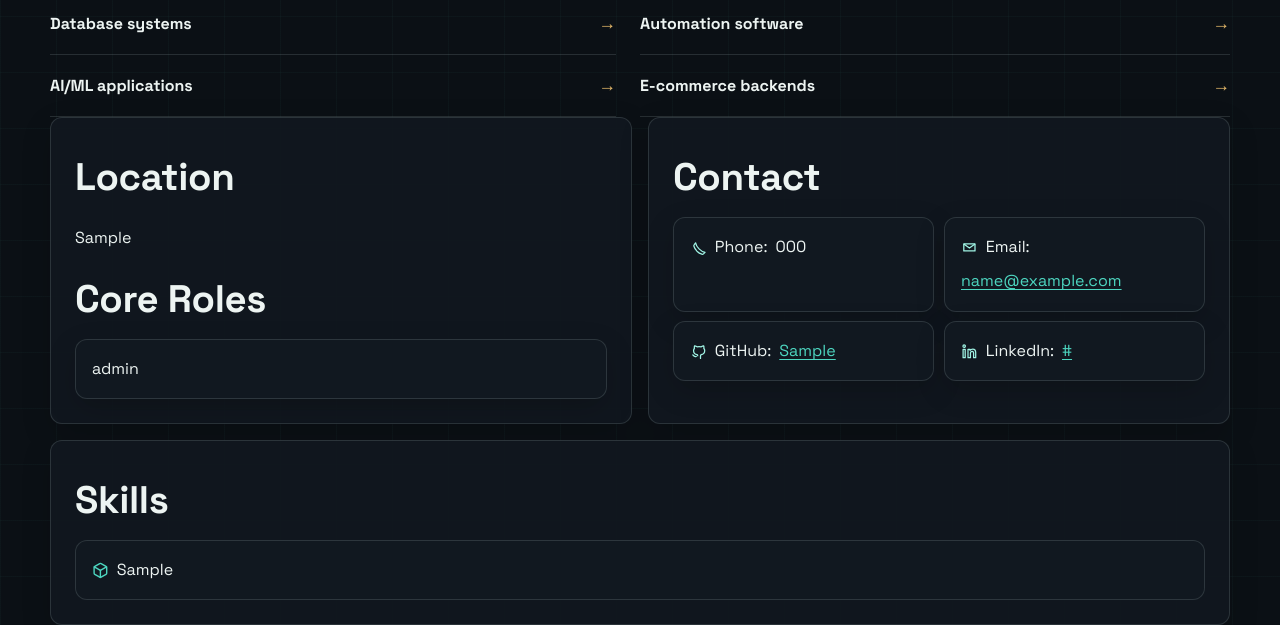
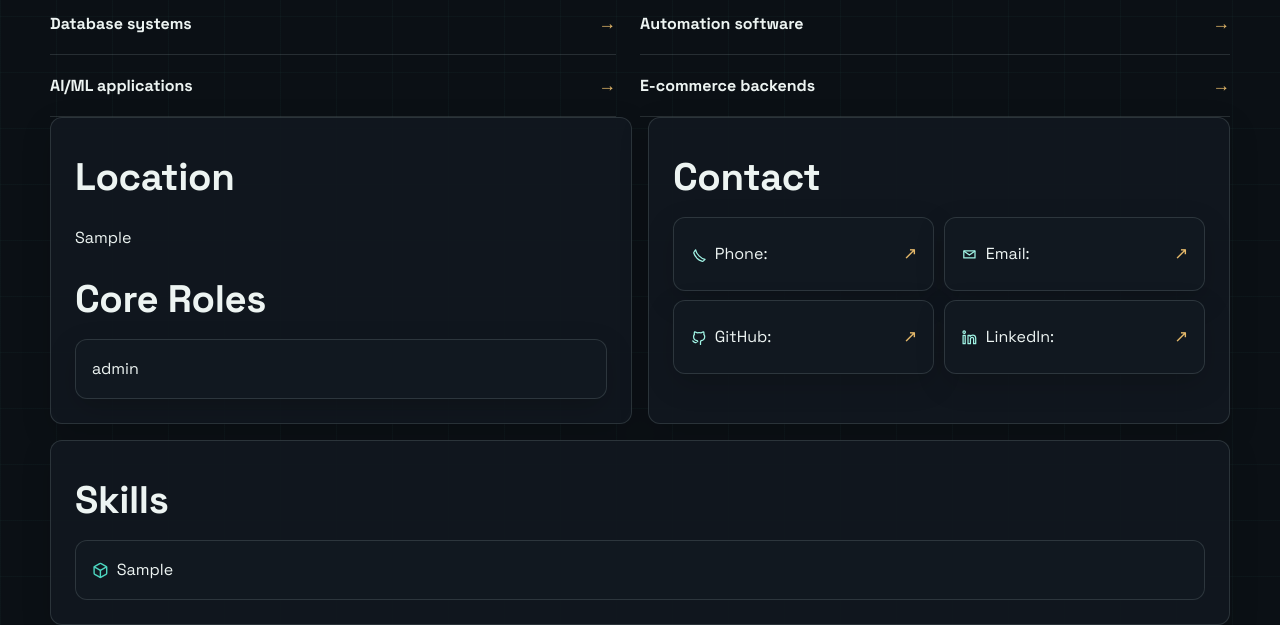
Before and after one commit to yousifdx50/portfolio_website, a Django app: page /about/ in a window 1280 px wide. Shown: the part 1552-2177 px from the top of the page. Run offline with Django 5.2, Linux system fonts and the light colour scheme; tables that the repository leaves empty hold one stand-in row (values such as "Sample post"); parts of the project's set-up code (start-up, migrations or seed data) failed here and were passed over.

Commit message:
Update About page contact links

```diff
--- a/portfolio_frontend/static/css/style.css
+++ b/portfolio_frontend/static/css/style.css
@@ -552,6 +552,16 @@ a:hover { color: var(--accent-deep); }
 .contact-card .contact-link { color: var(--muted); text-decoration: none; }
 .contact-card .contact-link:hover { color: var(--muted); }
 .contact-card-link { display: flex; align-items: center; gap: .9rem; width: 100%; min-height: 100%; color: inherit; text-decoration: none; }
+.contact-link-card { padding: 0 !important; overflow: hidden; }
+.contact-link-card .contact-card-link { padding: .9rem 1rem; }
+.about-layout > article:last-child .list-grid li { position: relative; min-height: 58px; }
+.about-layout > article:last-child .info-line { min-height: 40px; }
+.about-layout > article:last-child .info-line > a,
+.about-layout > article:last-child .about-phone-link { position: absolute; inset: 0; z-index: 2; display: flex; align-items: center; justify-content: flex-end; padding: .8rem 1rem; color: transparent; font-size: 0; text-decoration: none; }
+.about-layout > article:last-child .info-line > a::after,
+.about-layout > article:last-child .about-phone-link::after { color: var(--gold); content: "↗"; font-size: 1.05rem; }
+.about-layout > article:last-child .info-line > a:focus-visible,
+.about-layout > article:last-child .about-phone-link:focus-visible { outline: 2px solid var(--gold); outline-offset: 3px; border-radius: 6px; }
 .contact-card-link:hover { color: inherit; }
 .contact-card-link:focus-visible { outline: 2px solid var(--gold); outline-offset: 5px; border-radius: 8px; }
 .contact-card-link .contact-meta { flex: 1; }
--- a/portfolio_frontend/templates/portfolio/about.html
+++ b/portfolio_frontend/templates/portfolio/about.html
@@ -68,7 +68,7 @@
                         <svg class="icon" viewBox="0 0 24 24" fill="none" aria-hidden="true">
                             <path d="M8 5.5c.6 3.2 2.3 6.1 4.9 8.6 2.5 2.6 5.4 4.3 8.6 4.9l-2.2 2.2c-.6.6-1.6.8-2.4.5-2.5-.8-4.8-2.2-7-4.3-2.1-2.1-3.5-4.4-4.3-7-.3-.8-.1-1.8.5-2.4L8 5.5z" stroke="currentColor" stroke-width="1.8"/>
                         </svg>
-                        {{ t.phone }}: <bdi class="ltr">{{ profile.phone }}</bdi>
+                        {{ t.phone }}: <a class="about-phone-link" href="tel:{{ profile.phone|cut:' ' }}" aria-label="{{ t.phone }}" title="{{ t.phone }}">{{ t.contact_me }}</a>
                     </span>
                 </li>
                 <li>
```
Lines whose indentation alone changed are shown as unchanged.
